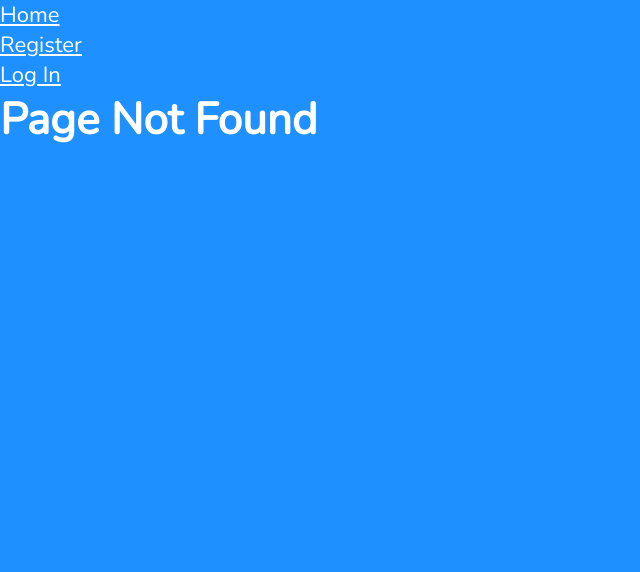
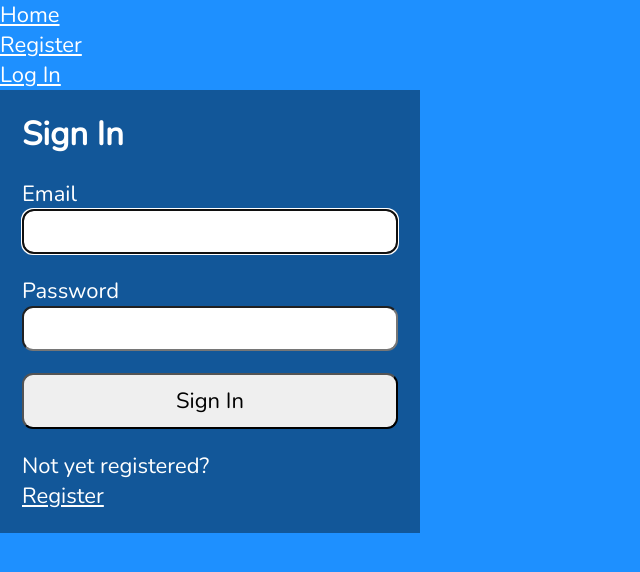
Before and after one commit to z-cohn/tic-tac-toe-frontend, a React (Vite) app in the folder tic-tac-toe/: page /login in a window 1280 px wide. Before the commit this address had no page. Shown: the top 572 px of the page, without its empty margins (0-640 px from the left). Built offline with nearby package versions, Linux system fonts and the light colour scheme.

Commit message:
Implement basic login functionality

```diff
--- a/tic-tac-toe/src/App.jsx
+++ b/tic-tac-toe/src/App.jsx
@@ -1,6 +1,7 @@
 import Register from './pages//Register'
 import { Link, Route, Routes } from 'react-router-dom'
 import Home from './pages/Home'
+import Login from './pages/Login'
 
 function App() {
 
@@ -21,8 +22,9 @@ function App() {
       </nav>
       <Routes>
         <Route  path="/" element={<Home />} />
-        <Route path="/register" element={<Register />}/>
-        <Route path="*" element={<h1>Page Not Found</h1>}></Route>
+        <Route path="/register" element={<Register />} />
+        <Route path="/login" element={<Login />} />
+        <Route path="*" element={<h1>Page Not Found</h1>} />
       </Routes>
     </>
   )
--- /dev/null
+++ b/tic-tac-toe/src/context/AuthProvider.jsx
@@ -0,0 +1,15 @@
+import { createContext, useState } from "react";
+
+const AuthContext = createContext({});
+
+export const AuthProvider = ({ children }) => {
+    const [auth, setAuth] = useState({});
+
+    return (
+        <AuthContext.Provider value={{ auth, setAuth }}>
+            {children}
+        </AuthContext.Provider>
+    )
+}
+
+export default AuthContext;
--- a/tic-tac-toe/src/index.css
+++ b/tic-tac-toe/src/index.css
@@ -51,6 +51,7 @@ a, a:visited {
 
 input[type="text"],
 input[type="password"],
+input[type="email"],
 button,
 textarea {
 font-family: 'Nunito', sans-serif;
--- a/tic-tac-toe/src/main.jsx
+++ b/tic-tac-toe/src/main.jsx
@@ -3,11 +3,14 @@ import ReactDOM from 'react-dom/client'
 import App from './App.jsx'
 import './index.css'
 import { BrowserRouter } from 'react-router-dom'
+import { AuthProvider } from './context/AuthProvider.jsx'
 
 ReactDOM.createRoot(document.getElementById('root')).render(
   <React.StrictMode>
     <BrowserRouter>
-      <App />
+      <AuthProvider>
+        <App />
+      </AuthProvider>
     </BrowserRouter>
   </React.StrictMode>,
 )
--- a/tic-tac-toe/src/pages/Home.jsx
+++ b/tic-tac-toe/src/pages/Home.jsx
@@ -1,5 +1,4 @@
 function Home() {
-    console.log("Hi")
     return (
         <h1>Homepage</h1>
     )
--- /dev/null
+++ b/tic-tac-toe/src/pages/Login.jsx
@@ -0,0 +1,108 @@
+import { useRef, useState, useEffect, useContext } from 'react';
+import AuthContext from '../context/AuthProvider';
+import { Link } from 'react-router-dom';
+import axios from '../api/axios';
+import { faSortAlphaUp } from '@fortawesome/free-solid-svg-icons';
+const LOGIN_URL = '/login';
+
+function Login() {
+    const { setAuth } = useContext(AuthContext);
+    const emailRef = useRef();
+    const errRef = useRef();
+
+    const [email, setEmail] = useState('');
+    const [password, setPassword] = useState('');
+    const [errMsg, setErrMsg] = useState('');
+    const [success, setSuccess] = useState('');
+
+    useEffect(() => {
+        emailRef.current.focus();
+    }, []);
+
+    useEffect(() => {
+        setErrMsg('');
+    }, [email, password]);
+
+    const handleSubmit = async(event) => {
+        event.preventDefault();
+
+        try {
+            const response = await axios.post(LOGIN_URL,
+                                                JSON.stringify({ email, password }),
+                                                {
+                                                    headers: { 'Content-Type': 'application/json' },
+                                                    withCredentials: true
+                                                });
+            const accessToken = response?.data?.accessToken;
+            const roles = response?.data?.roles;
+            setAuth({ email, password, roles, accessToken });
+            setEmail('');
+            setPassword('');
+            setSuccess(true);
+        } catch (err) {
+            if (!err?.response) {
+                setErrMsg("No response from server");
+            } else if (err.response?.status === 400) {
+                setErrMsg("Missing email or password");
+            } else if (err.response?.status === 401) {
+                setErrMsg("Unauthorized");
+            } else {
+                setErrMsg("Login failed");
+            }
+        }
+    }
+
+    return (
+        <>
+            {success ? (
+                <section>
+                    <h1>You are now logged in!</h1>
+                    <br />
+                    <p>
+                        <Link to="/protected">View protected route</Link>
+                    </p>
+                </section>
+            ) : (
+                 <section>
+                     <p ret={errRef} className={errMsg ? "errmsg" : "hide"}>{errMsg}</p>
+
+                     <h1>Sign In</h1>
+
+                     <form onSubmit={handleSubmit}>
+                         <label htmlFor="email">Email</label>
+                         <input
+                             type="email"
+                             id="email"
+                             ref={emailRef}
+                             autoComplete='off'
+                             onChange={(event) => setEmail(event.target.value)}
+                             value={email}
+                             required
+                         />
+
+                         <label htmlFor="password">Password</label>
+                         <input
+                             type="password"
+                             id="password"
+                             onChange={(event) => setPassword(event.target.value)}
+                             value={password}
+                             required
+                         />
+
+                         <button>Sign In</button>
+                    </form>
+
+                         <p>
+                             Not yet registered?<br />
+                             <span className='line'>
+                                 <Link to="/register">Register</Link>
+                             </span>
+                         </p>
+                 </section>
+                )
+            }
+        </>
+    )
+}
+
+export default Login;
--- a/tic-tac-toe/src/pages/Register.jsx
+++ b/tic-tac-toe/src/pages/Register.jsx
@@ -2,8 +2,8 @@ import { useRef, useState, useEffect } from "react";
 import { faCheck, faTimeline, faInfoCircle, faTimes } from "@fortawesome/free-solid-svg-icons";
 import { FontAwesomeIcon } from "@fortawesome/react-fontawesome";
 import { Ref } from "react";
-import { Link } from 'react-router-dom'
-import axios from '../api/axios'
+import { Link } from 'react-router-dom';
+import axios from '../api/axios';
 
 const EMAIL_REGEX = /^(([^<>()[\]\\.,;:\s@"]+(\.[^<>()[\]\\.,;:\s@"]+)*)|(".+"))@((\[[0-9]{1,3}\.[0-9]{1,3}\.[0-9]{1,3}\.[0-9]{1,3}\])|(([a-zA-Z\-0-9]+\.)+[a-zA-Z]{2,}))$/;
 /* Must start with letter, be followed by 4-20 of: {letter, digit, hyphen, underscore} */
@@ -112,7 +112,6 @@ const Register = () => {
             <section>
                 <h1>Success!</h1>
                 <p>
-                    {/* Replace with react router link! */}
                     <Link to="/login">Sign in</Link>
                 </p>
             </section>
@@ -218,7 +217,6 @@ const Register = () => {
         <p>
             Already registered?<br />
             <span className="line">
-                {/* TODO: put router link here! */}
                 <Link to="/login">Sign In</Link>
             </span>
         </p>
```
